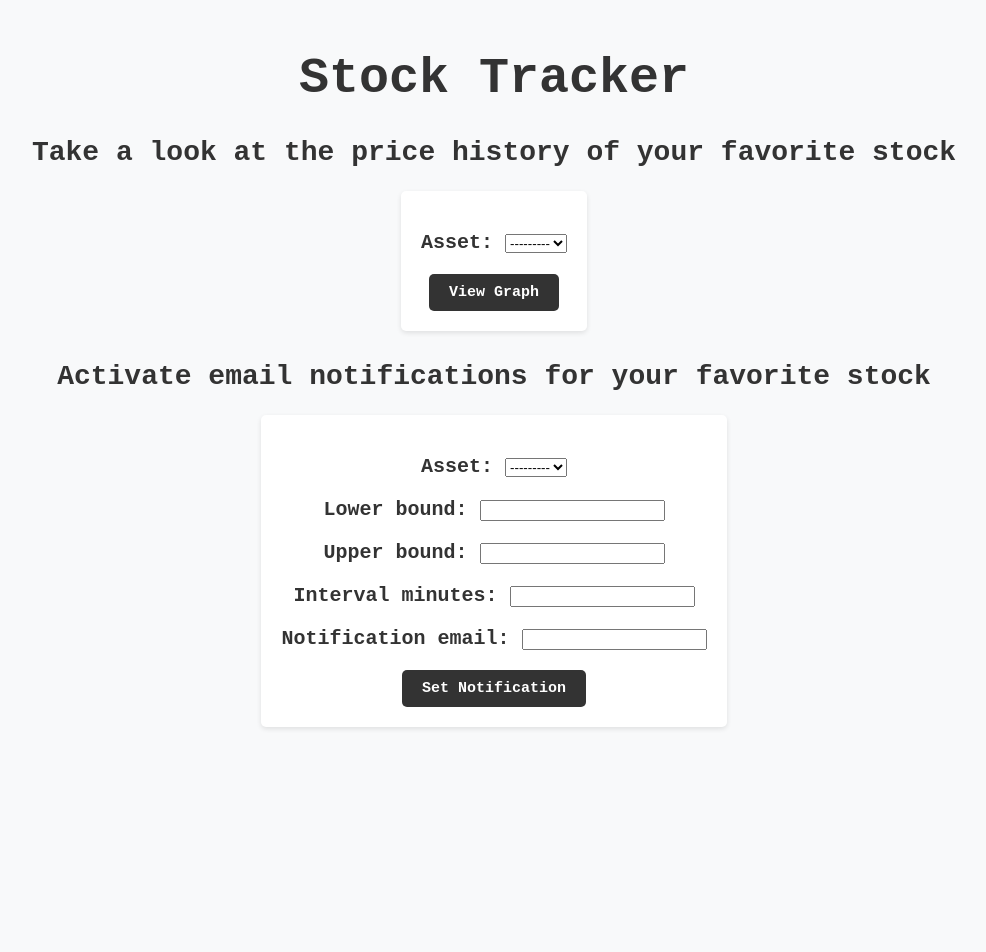
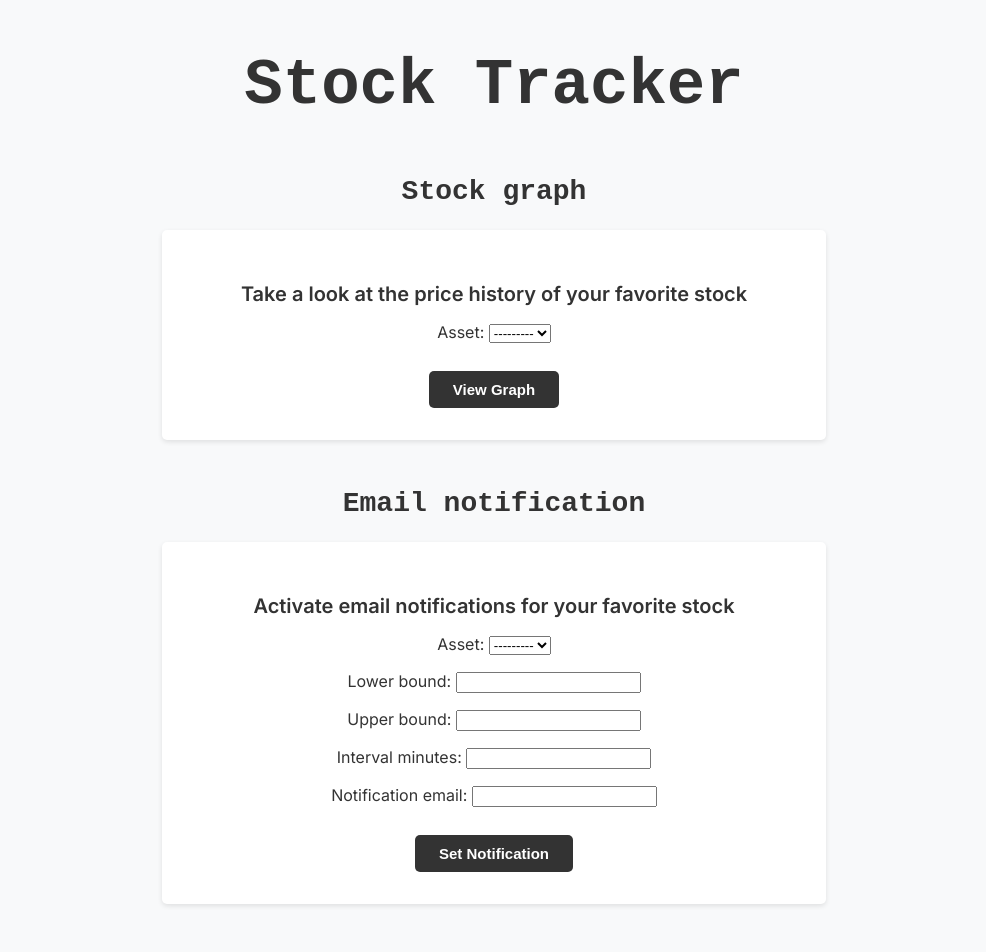
Before and after one commit to Alexaandrepaiva/Stock-price-tracker, a Django app: page / in a window 1280 px wide. Shown: the whole page, without its empty margins (146-1132 px from the left). Before the commit the page ends 729 px from the top, so only its background shows below. Run offline with Django 4.2, Linux system fonts and the light colour scheme; data that the repository does not hold is empty; parts of the project's set-up code (start-up, migrations or seed data) failed here and were passed over.

Commit message:
Improve UI of pages and graph

```diff
--- a/stock_tracker/core/static/core/home.css
+++ b/stock_tracker/core/static/core/home.css
@@ -1,11 +1,12 @@
 body, html {
+  font-family: "Inter";
+  font-style: normal;
   margin: 0;
   padding: 0;
 }
 
 body {
-  font-family: 'Courier New', Courier, monospace;
-  font-size: 20px;
+  font-size: 16px;
   text-align: center;
   background-color: #f8f9fa;
   color: #333;
@@ -16,28 +17,36 @@ body {
 }
 
 h1 {
+  font-family: 'Courier New', Courier, monospace;
   color: #333;
-  margin-bottom: 30px;
-  font-size: 50px;
+  margin-bottom: 54px;
+  font-size: 64px;
 }
 
 .form-section {
-  margin-bottom: 30px;
+  margin-bottom: 48px;
 }
 
 .form-section h2 {
   font-size: 28px;
+  font-family: 'Courier New', Courier, monospace;
 }
 
+.graph-subtitle, .notification-subtitle {
+  font-size: 20px;
+  font-weight: 600;
+  margin-bottom: 12px;
+}
 
 form {
   display: inline-block;
-  font-family: 'Courier New', Courier, monospace;
   font-weight: bold;
-  padding: 20px;
+  font-weight: 400;
+  padding: 32px;
   background-color: #fff;
   border-radius: 5px;
   box-shadow: 0 2px 5px rgba(0, 0, 0, 0.1);
+  width: 600px;
 }
 
 form input[type="text"] {
@@ -46,8 +55,7 @@ form input[type="text"] {
 }
 
 form button[type="submit"] {
-  padding: 10px 20px;
-  font-family: 'Courier New', Courier, monospace;
+  padding: 10px 24px;
   font-size: 15px;
   font-weight: bold;
   background-color: #333;
@@ -55,6 +63,7 @@ form button[type="submit"] {
   border: none;
   border-radius: 5px;
   cursor: pointer;
+  margin-top: 12px;
 }
 
 form button[type="submit"]:hover {
@@ -79,7 +88,6 @@ form button[type="submit"]:hover {
 #link-anchor {
   text-decoration: none;
   color: #fff;
-  font-family: 'Courier New', Courier, monospace;
 }
 
 .go-back-link {
@@ -101,5 +109,4 @@ form button[type="submit"]:hover {
 #go-back-link {
   text-decoration: none;
   color: #fff;
-  font-family: 'Courier New', Courier, monospace;
 }
--- a/stock_tracker/core/templates/core/graph.html
+++ b/stock_tracker/core/templates/core/graph.html
@@ -5,10 +5,14 @@
     {% load static %}
     <link rel="stylesheet" type="text/css" href="{% static 'core/graph.css' %}">
     <script src="https://cdn.jsdelivr.net/npm/chart.js"></script>
+    <link rel="preconnect" href="https://fonts.googleapis.com">
+    <link rel="preconnect" href="https://fonts.gstatic.com" crossorigin>
+    <link href="https://fonts.googleapis.com/css2?family=Inter:wght@100..900&family=Poppins:ital,wght@0,100;0,200;0,300;0,400;0,500;0,600;0,700;0,800;0,900;1,100;1,200;1,300;1,400;1,500;1,600;1,700;1,800;1,900&display=swap" rel="stylesheet">
 </head>
 <body>
     <div class="container">
         <h1>Graph for {{ asset.full_name }}</h1>
+        <p>Check the latest prices to assit you in setting the best tunnel values</p>
         <canvas id="chart"></canvas>
         <a href="{% url 'home' %}" class="button">Back</a>
     </div>
--- a/stock_tracker/core/templates/core/home.html
+++ b/stock_tracker/core/templates/core/home.html
@@ -4,14 +4,18 @@
     <title>Stock Tracker</title>
     {% load static %}
     <link rel="stylesheet" type="text/css" href="{% static 'core/home.css' %}">
+    <link rel="preconnect" href="https://fonts.googleapis.com">
+    <link rel="preconnect" href="https://fonts.gstatic.com" crossorigin>
+    <link href="https://fonts.googleapis.com/css2?family=Inter:wght@100..900&family=Poppins:ital,wght@0,100;0,200;0,300;0,400;0,500;0,600;0,700;0,800;0,900;1,100;1,200;1,300;1,400;1,500;1,600;1,700;1,800;1,900&display=swap" rel="stylesheet">
 </head>
 <body>
     <div class="container">
         <h1>Stock Tracker</h1>
 
         <div class="form-section">
-            <h2>Take a look at the price history of your favorite stock</h2>
-            <form method="post" action="{% url 'graph' %}">
+            <h2>Stock graph</h2>
+            <form method="post" action="{% url 'graph' %}" class="graph-form">
+                <p class="graph-subtitle">Take a look at the price history of your favorite stock</p>
                 {% csrf_token %}
                 {{ asset_form.as_p }}
                 <button type="submit">View Graph</button>
@@ -19,8 +23,9 @@
         </div>
 
         <div class="form-section">
-            <h2>Activate email notifications for your favorite stock</h2>
-            <form method="post" action="{% url 'set_notification' %}">
+            <h2>Email notification</h2>
+            <form method="post" action="{% url 'set_notification' %}" class="notification-form">
+                <p class="notification-subtitle">Activate email notifications for your favorite stock</p>
                 {% csrf_token %}
                 {{ notification_form.as_p }}
                 <button type="submit">Set Notification</button>
--- a/stock_tracker/core/views.py
+++ b/stock_tracker/core/views.py
@@ -16,7 +16,10 @@ def graph(request):
         form = InvestmentAssetForm(request.POST)
         if form.is_valid():
             asset = form.cleaned_data['asset']
-            quotes = PriceRecord.objects.filter(asset=asset).order_by('recorded_at')
+            quotes = PriceRecord.objects.filter(asset=asset).order_by('-recorded_at')[:20]  # Get the latest 20 records
+
+            # Reverse the order to show the oldest first
+            quotes = quotes[::-1]
 
             labels = [quote.recorded_at.strftime("%Y-%m-%d %H:%M:%S") for quote in quotes]
             prices = [float(quote.price) for quote in quotes]
@@ -29,6 +32,7 @@ def graph(request):
 
             return render(request, 'core/graph.html', context)
     return redirect('home')
+
 
 def set_notification(request):
     if request.method == 'POST':
```
Also changed, not shown: stock_tracker/core/static/core/graph.css (+10 -3 lines), stock_tracker/core/tasks.py (+31 -9 lines).
